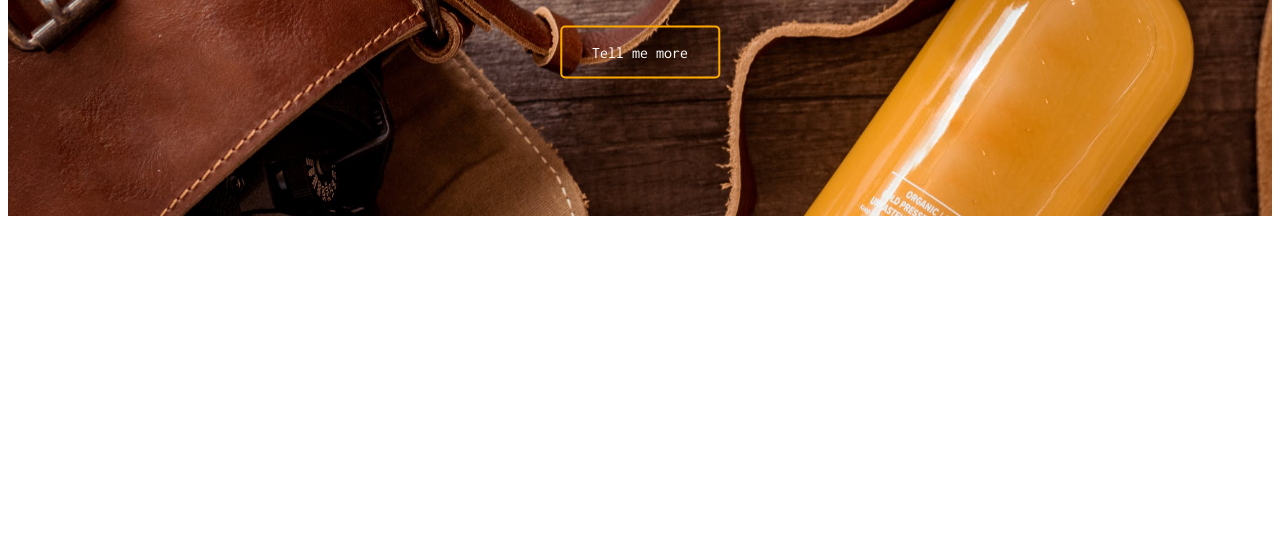
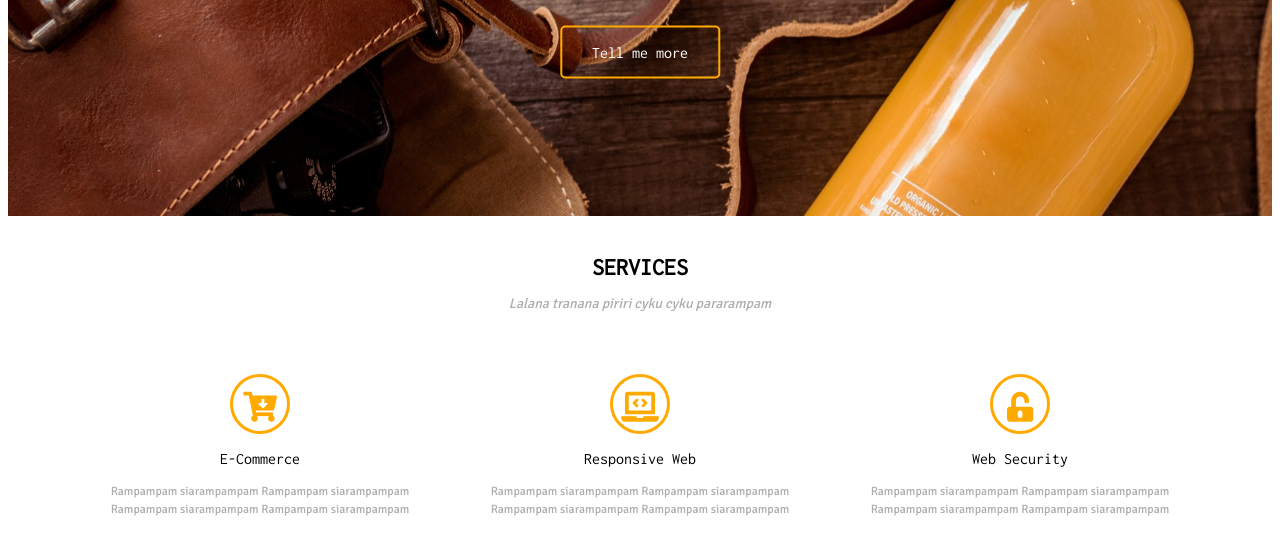
Before and after one commit to wallzack/golden, a website: page index.html in a window 1280 px wide. Shown: the part 292-846 px from the top of the page. Before the commit the page ends 800 px from the top, so only its background shows below. Drawn offline with Linux system fonts and the light colour scheme.

Commit message:
Add services section

```diff
--- a/index.html
+++ b/index.html
@@ -29,5 +29,38 @@
             </div>
         </div>
     </header>
+    <section class="services">
+        <div class="container">
+            <div class="row">
+                <div class="col-md-12">
+                    <div class="services-inner">
+                        <h3 class="services-title">SERVICES</h3>
+                        <p class="services-title-text">Lalana tranana piriri cyku cyku pararampam </p>
+                    </div>
+                </div>
+                <div class="col-md-4">
+                    <div class="services-inner">
+                        <i class="fas fa-cart-arrow-down"></i>
+                        <p class="services-inner-title">E-Commerce</p>
+                        <p class="services-inner-text">Rampampam siarampampam Rampampam siarampampam Rampampam siarampampam Rampampam siarampampam</p>
+                    </div>
+                </div>
+                <div class="col-md-4">
+                    <div class="services-inner">
+                        <i class="fas fa-laptop-code"></i>
+                        <p class="services-inner-title">Responsive Web</p>
+                        <p class="services-inner-text">Rampampam siarampampam Rampampam siarampampam Rampampam siarampampam Rampampam siarampampam</p>
+                    </div>
+                </div>
+                <div class="col-md-4">
+                    <div class="services-inner">
+                        <i class="fas fa-unlock-alt"></i>
+                        <p class="services-inner-title">Web Security</p>
+                        <p class="services-inner-text">Rampampam siarampampam Rampampam siarampampam Rampampam siarampampam Rampampam siarampampam</p>
+                    </div>
+                </div>
+            </div>
+        </div>
+    </section>
   </body>
 </html>
--- a/sass/style.scss
+++ b/sass/style.scss
@@ -1,5 +1,7 @@
 /* Variables */
 $font-light: #fff;
+$font-soft: #adadad;
+$color-golden: #ffaa00;
 $font-text: 'Inconsolata', monospace;
 $font-title: 'Signika', sans-serif;
 $transition: all 1s;
@@ -25,16 +27,14 @@ $transition: all 1s;
 }
 
 .btn-splash {
-    border-color: #ffaa00;
+    border-color: $color-golden;
     color: $font-light;
 }
 
 .btn-splash:hover {
-    background-color: #ffaa00;
+    background-color: $color-golden;
     opacity: 1.0;
 }
-
-
 
 /* Splash */
 
@@ -97,3 +97,49 @@ h2 {
     font-family: $font-title;
 
 }
+
+/* Services */
+
+.services-inner {
+    padding-top: 24px;
+    padding-bottom: 24px;
+    text-align: center;
+}
+
+.services-title {
+    font-family: $font-text;
+    font-size: 24px;
+    font-weight: bold;
+    line-height: 0.3;
+}
+
+.services-title-text {
+    font-family: $font-title;
+    color: $font-soft;
+    font-style: italic;
+    font-size: 14px;
+}
+
+.services-inner-title {
+    font-family: $font-text;
+    font-size: 16px;
+}
+
+.services-inner-text{
+    font-family: $font-title;
+    font-size: 12px;
+    color: $font-soft;
+    line-height: 1.5;
+}
+
+.services-inner i {
+    font-size: 30px;
+    border-style: solid;
+    border-color: $color-golden;
+    width: 60px;
+    height: 60px;
+    line-height: 60px;
+    color: $color-golden;
+    border-radius: 50%;
+    text-align: center;
+}
```
Also changed, not shown: css/style.css, 1 other file.
